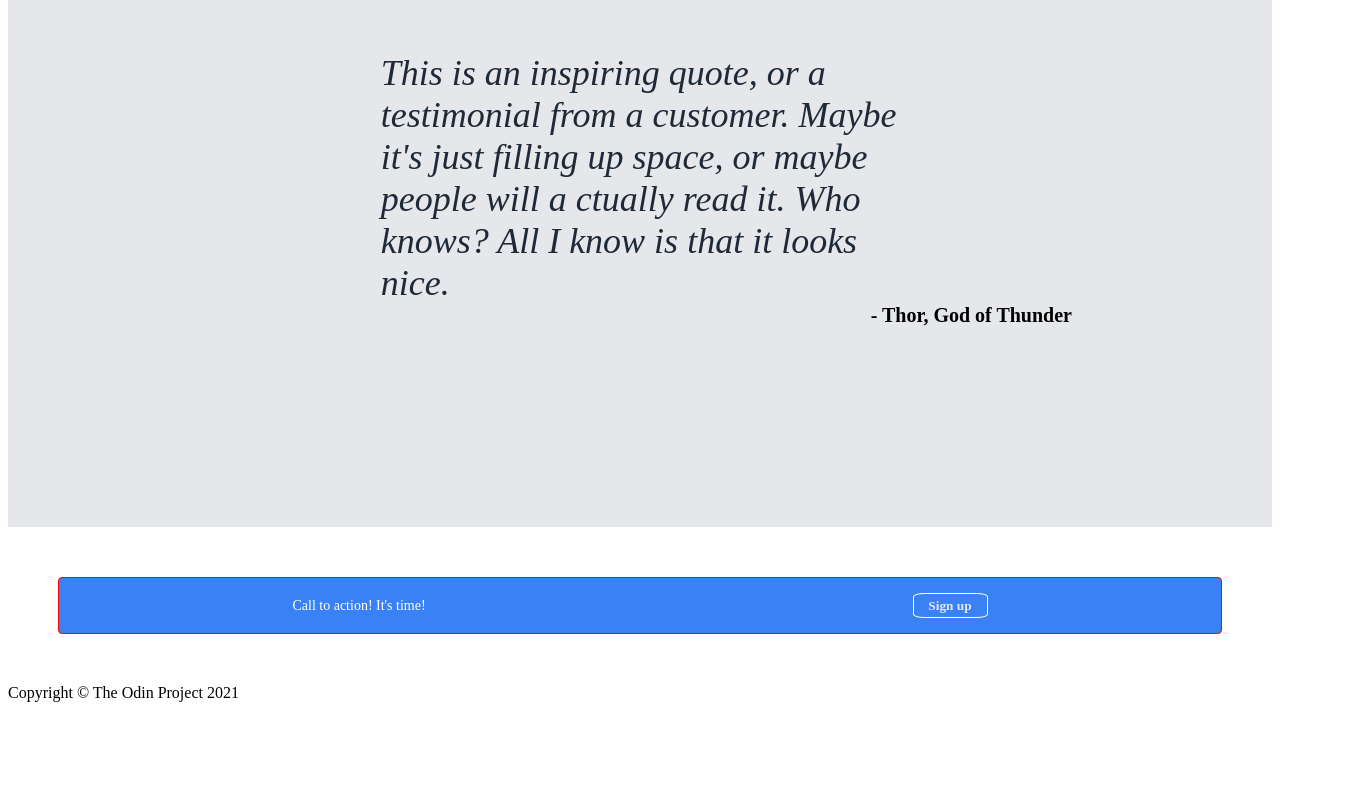
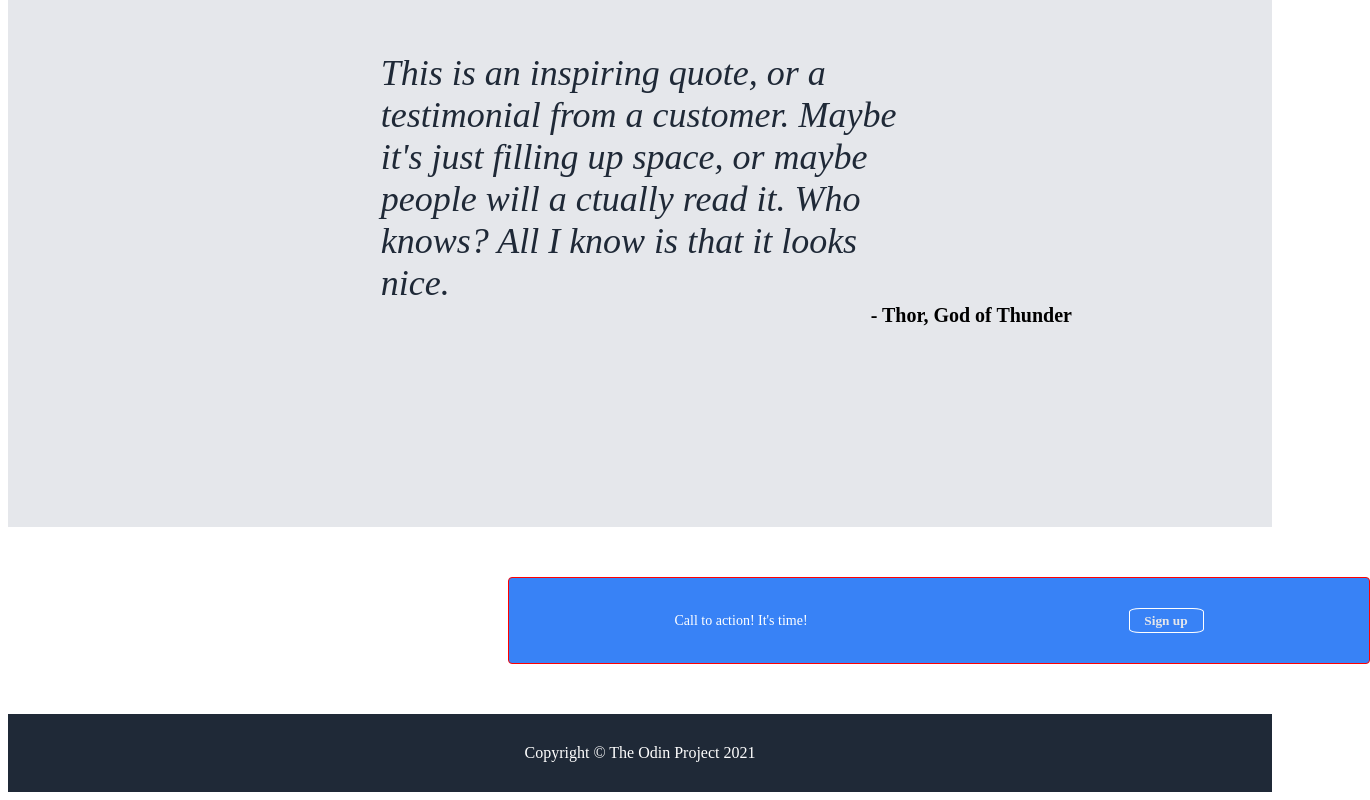
Before and after one commit to Chikiller/landing-page, a plain HTML site: page index.html in a window 1280 px wide. Shown: the part 1354-2154 px from the top of the page, 1370 px wide, since content can reach past the window. Before the commit the page ends 2064 px from the top, so only its background shows below. Drawn offline with Linux system fonts and the light colour scheme.

Commit message:
Added footer and finished project

```diff
--- a/styles.css
+++ b/styles.css
@@ -130,7 +130,6 @@ a {
 }
 
 .section4 {
-    border: 1px solid red;
     gap: 50px;
     display: flex;
     justify-content: space-around;
@@ -138,11 +137,22 @@ a {
     background-color: #3882F6;
     color: white;
     font-size: 14px;
-    padding: 15px;
+    padding: 30px;
     margin: 50px;
-    border-radius: 4px
+    margin-left: 500px;
+    border-radius: 4px;
+    width: 800px;
+    border: 1px solid red;
 }
 
 .sign-up {
     border: 1px solid white;
 }
+
+.footer {
+    background-color: #1F2937;
+    align-items: flex-end;
+    color: white;
+    padding: 30px;
+    text-align: center;
+}
```
